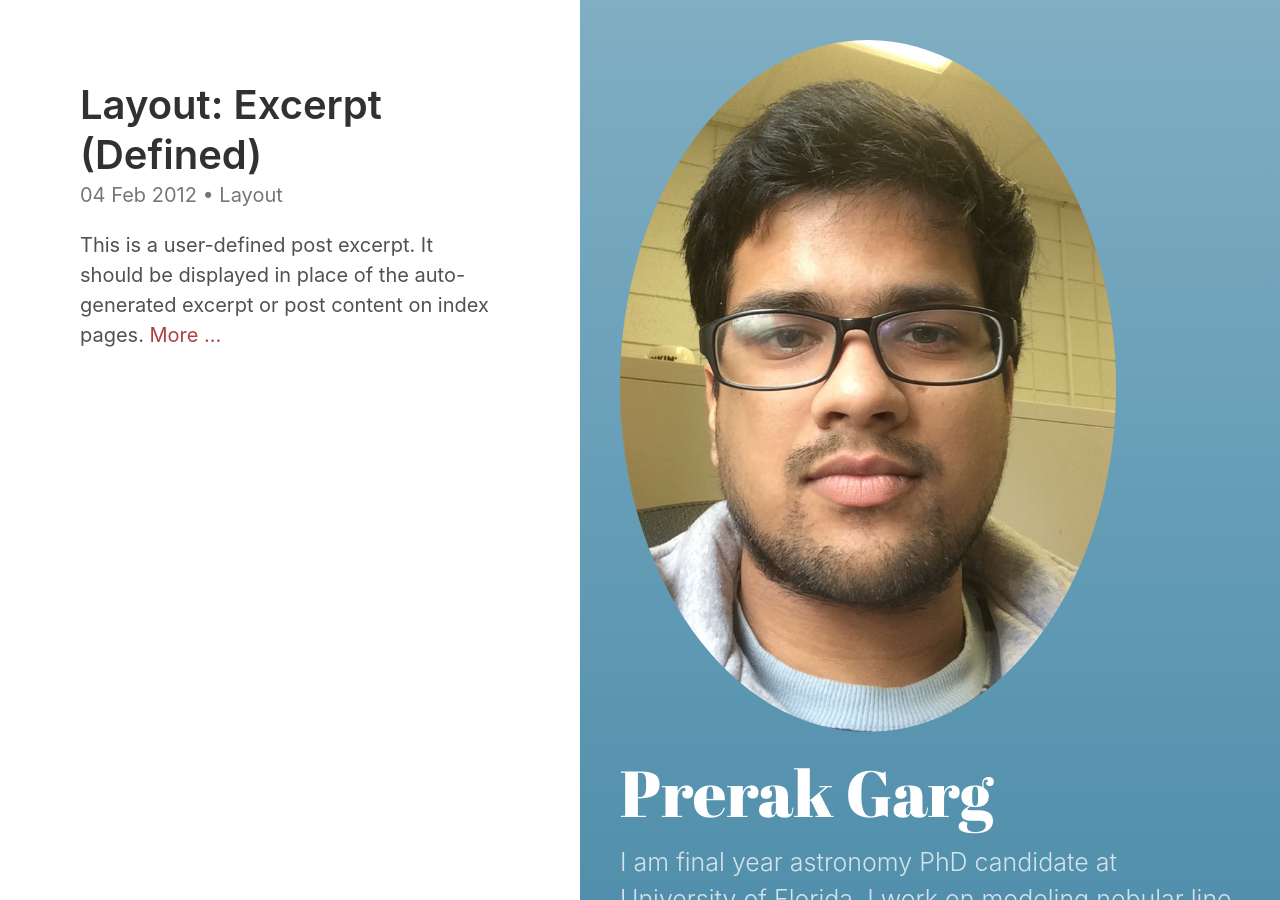
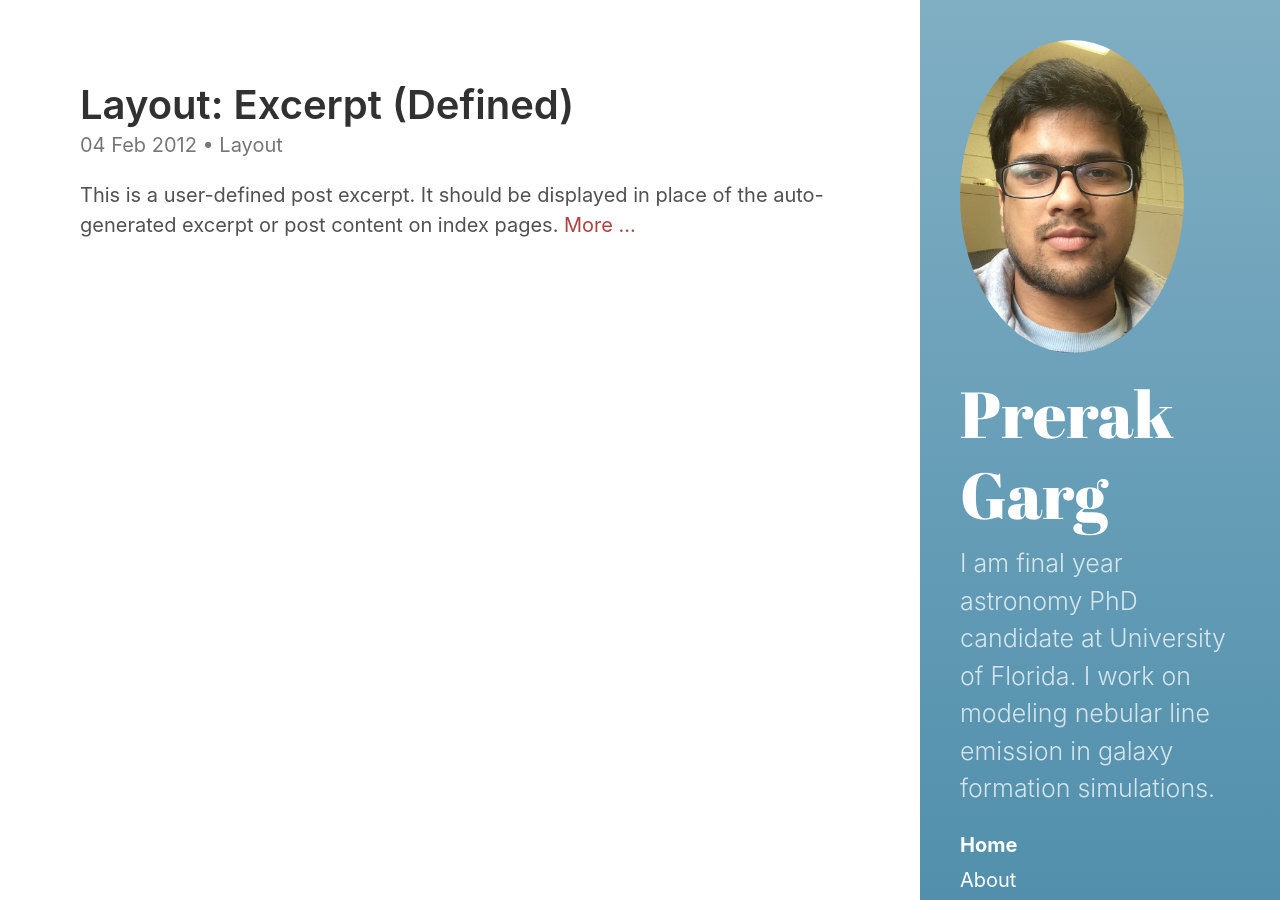
Before and after one commit to prerakgarg07/prerakgarg07.github.io, a Jekyll site: the page built from index.html, in a window 1280 px wide. Built offline with Jekyll 4.4.1, drawn with Linux system fonts in a browser that asks for light colours; the list of posts is cut into pages by our own code.

Commit message:
Update main.scss

```diff
--- a/assets/css/main.scss
+++ b/assets/css/main.scss
@@ -5,5 +5,4 @@ $sidebar-bg-color: #689fb8;
 $link-color: #ac4142;
 $sidebar-sticky: false;
 $layout-reverse: true;
-$sidebar-width: 35rem;
 @import "hydeout";
```
